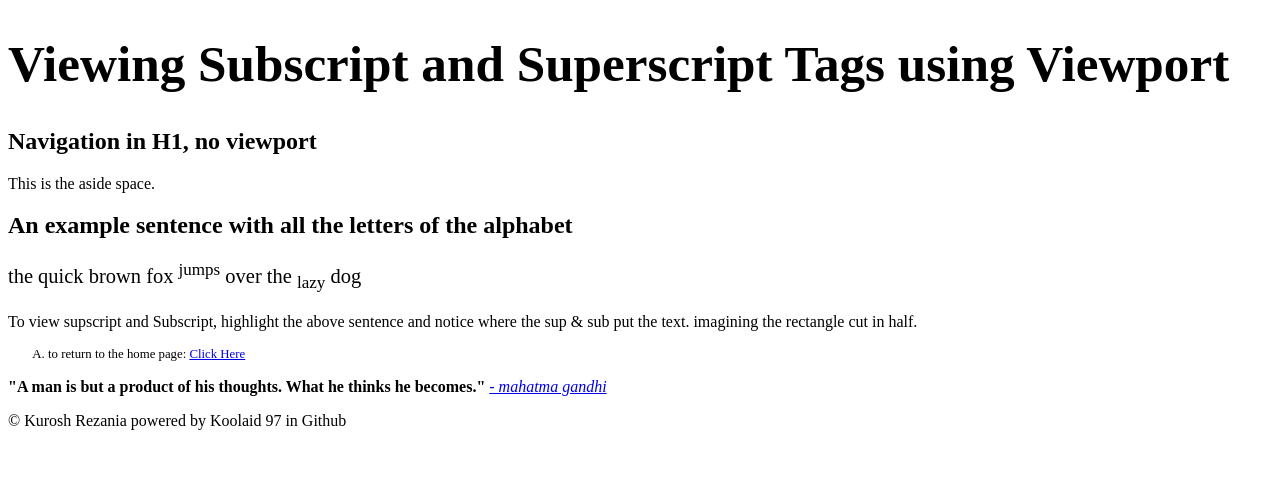
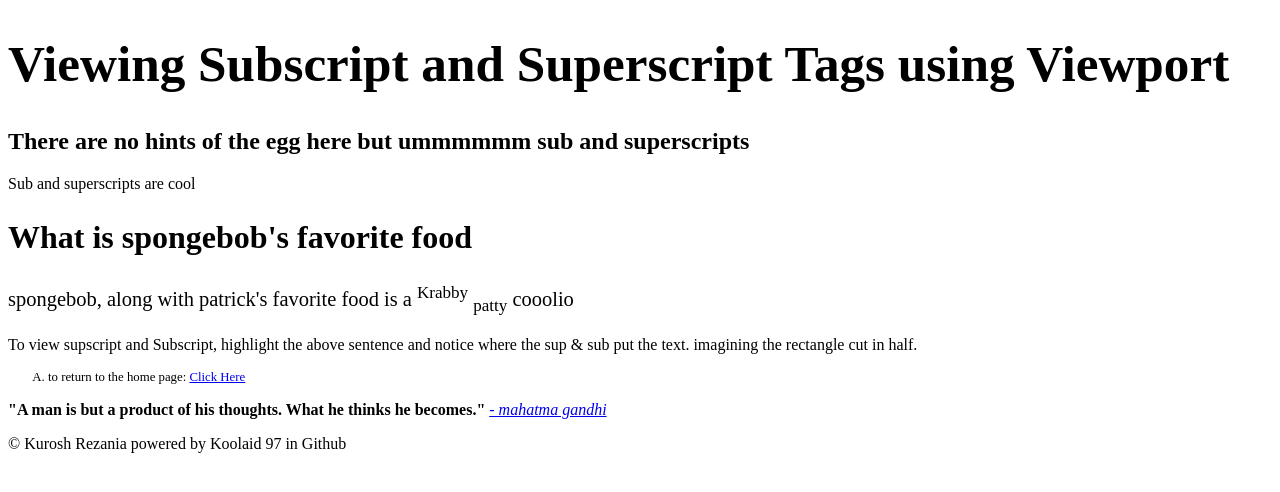
Before and after one commit to koolaid97/what-is-a-website-, a plain HTML site: page childPages/Exp Sub and Superscript.html in a window 1280 px wide. Drawn offline with Linux system fonts and the light colour scheme.

Commit message:
Update Exp Sub and Superscript.html

```diff
--- a/childPages/Exp Sub and Superscript.html
+++ b/childPages/Exp Sub and Superscript.html
@@ -29,12 +29,12 @@
   <body>
     <!-- Review specific tags such as h1-h6, p, & special symbols like &copy-->
     <header><h1 style="font-size:4vw">Viewing Subscript and Superscript Tags using Viewport</h1></header>
-      <nav><h1>Navigation in H1, no viewport</h1></nav>
-      <aside><p>This is the aside space.</p></aside>
+      <nav><h1>There are no hints of the egg here but ummmmmm sub and superscripts</h1></nav>
+      <aside><p>Sub and superscripts are cool</p></aside>
       <section>
-        <h2>An example sentence with all the letters of the alphabet</h2>
+        <h2 style="font-size:2.5vw">What is spongebob's favorite food</h2>
         <article>
-          <p style="font-size:1.6vw"> the quick brown fox <sup>jumps</sup> over the <sub>lazy</sub> dog</p>
+          <p style="font-size:1.6vw"> spongebob, along with patrick's favorite food is a <sup>Krabby</sup> <sub>patty</sub> cooolio</p>
           <p style="font-sizee:1.6vw">To view supscript and Subscript, highlight the above sentence and notice where the sup & sub put the text. imagining the rectangle cut in half.</p>
         </article>
         <ol style="font-size:1vw" type="A">
```
